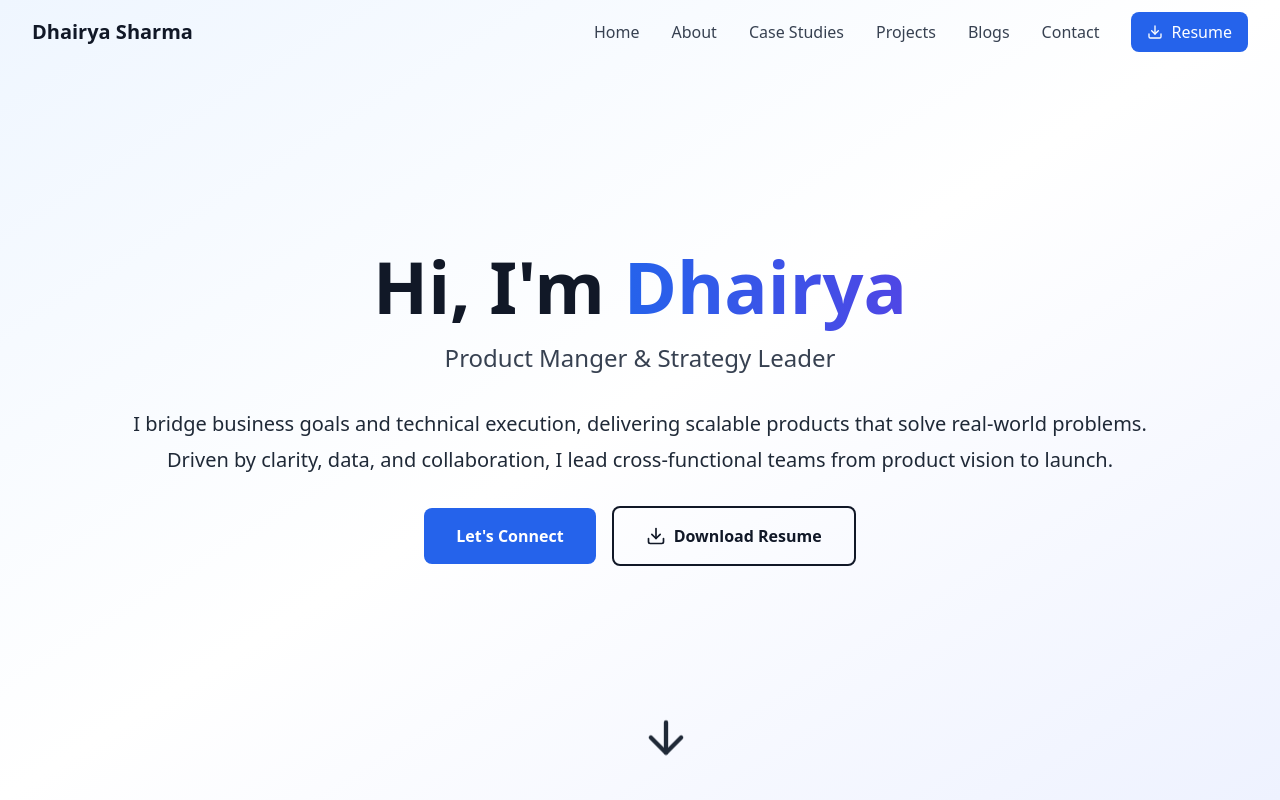
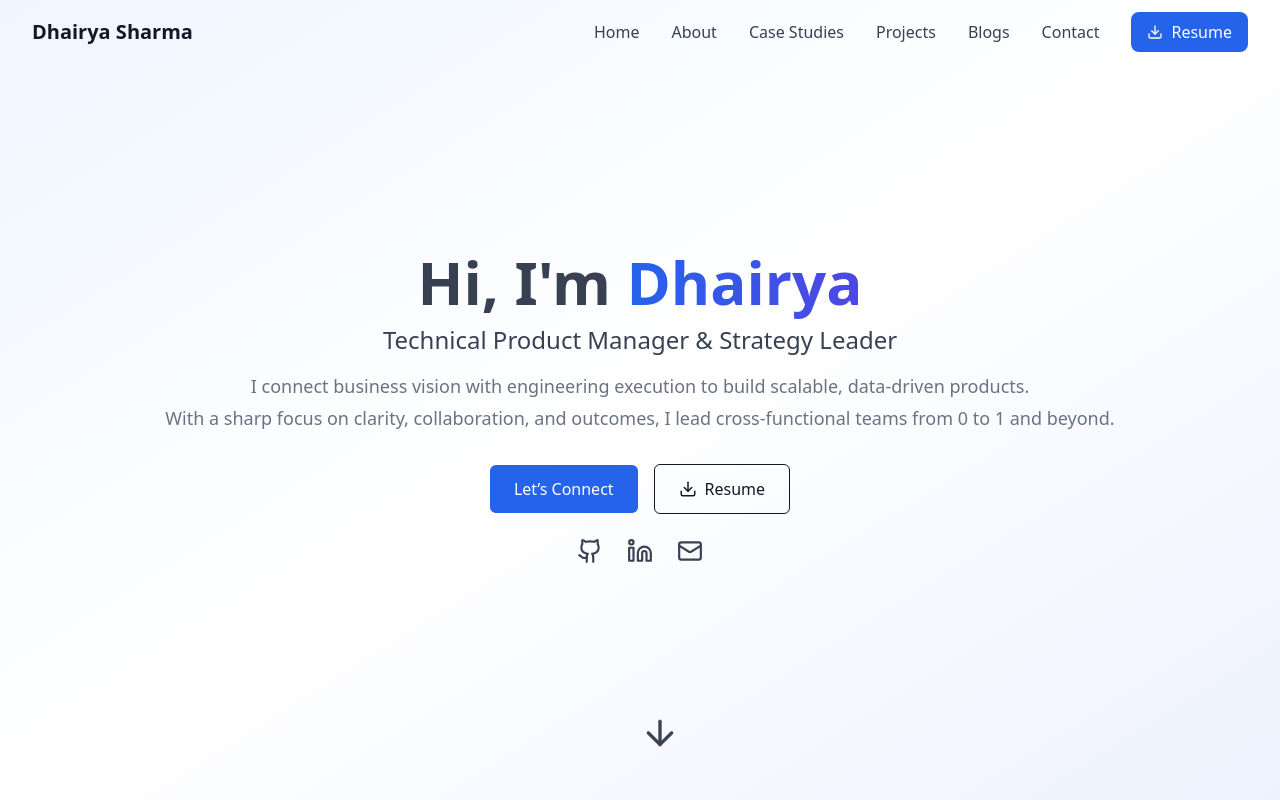
Before and after one commit to dhairyas17/portfolio-website, a React (Vite) app: page / in a window 1280 px wide. Shown: the top 800 px of the page. Built offline with nearby package versions, Linux system fonts and the light colour scheme.

Commit message:
Fixed-UI-issues

```diff
--- a/src/App.tsx
+++ b/src/App.tsx
@@ -2,7 +2,7 @@ import { BrowserRouter as Router, Routes, Route, useLocation } from 'react-route
 import { AnimatePresence } from 'framer-motion';
 
 import Header from './components/Header';
-import Footer from './components/Footer';
+// import Footer from './components/Footer';
 import ScrollToTop from './components/ScrollToTop';
 
 import Home from './pages/Home';
@@ -44,7 +44,7 @@ function App() {
         <main className="flex-grow">
           <AppRoutes />
         </main>
-        <Footer />
+        {/* <Footer /> */}
       </div>
     </Router>
   );
--- a/src/pages/Contact.tsx
+++ b/src/pages/Contact.tsx
@@ -1,6 +1,15 @@
 import React, { useState } from 'react';
 import { motion } from 'framer-motion';
-import { Mail, Phone, MapPin, Linkedin, Github, Twitter, Send, CheckCircle } from 'lucide-react';
+import {
+  Mail,
+  Calendar,
+  MapPin,
+  Linkedin,
+  Github,
+  Twitter,
+  Send,
+  CheckCircle
+} from 'lucide-react';
 
 const Contact = () => {
   const [formData, setFormData] = useState({
@@ -13,12 +22,13 @@ const Contact = () => {
 
   const handleSubmit = (e: React.FormEvent) => {
     e.preventDefault();
-    // Handle form submission here
     setIsSubmitted(true);
     setTimeout(() => setIsSubmitted(false), 3000);
   };
 
-  const handleChange = (e: React.ChangeEvent<HTMLInputElement | HTMLTextAreaElement | HTMLSelectElement>) => {
+  const handleChange = (
+    e: React.ChangeEvent<HTMLInputElement | HTMLTextAreaElement | HTMLSelectElement>
+  ) => {
     setFormData({
       ...formData,
       [e.target.name]: e.target.value
@@ -33,10 +43,10 @@ const Contact = () => {
       link: 'mailto:dhairya@example.com'
     },
     {
-      icon: Phone,
-      label: 'Phone',
-      value: '+1 (555) 123-4567',
-      link: 'tel:+15551234567'
+      icon: Calendar,
+      label: 'Schedule Meeting',
+      value: 'Book a call',
+      link: 'https://calendly.com/dhairya/30min' // Replace with your actual scheduling link
     },
     {
       icon: MapPin,
@@ -85,7 +95,7 @@ const Contact = () => {
         >
           <h1 className="text-5xl font-bold text-gray-900 mb-6">Let's Connect</h1>
           <p className="text-xl text-gray-600 max-w-6xl mx-auto">
-          Interested in collaborating or chatting about product, AI, or tech? Feel free to reach out! <br /><br />
+            Interested in collaborating or chatting about product, AI, or tech? Feel free to reach out! <br /><br />
           </p>
         </motion.div>
 
@@ -113,7 +123,6 @@ const Contact = () => {
                   </div>
                 </motion.div>
               ) : (
-
                 <form onSubmit={handleSubmit} className="space-y-11">
                   <div className="grid grid-cols-1 md:grid-cols-2 gap-6">
                     <div>
@@ -209,7 +218,7 @@ const Contact = () => {
             <div className="bg-gradient-to-br from-blue-50 to-indigo-50 rounded-2xl p-8">
               <h3 className="text-2xl font-bold text-gray-900 mb-6">Get in Touch</h3>
               <div className="space-y-4">
-                {contactInfo.map((item, index) => (
+                {contactInfo.map((item) => (
                   <motion.a
                     key={item.label}
                     href={item.link}
@@ -253,7 +262,6 @@ const Contact = () => {
                 Connect with me on social media for the latest updates on my projects and insights into product strategy.
               </p>
             </div>
-
           </motion.div>
         </div>
       </div>
--- a/src/pages/Home.tsx
+++ b/src/pages/Home.tsx
@@ -2,6 +2,7 @@ import React, { useEffect } from 'react';
 import { motion } from 'framer-motion';
 import { ArrowDown, ExternalLink, Download, MapPin, Calendar, Users, TrendingUp } from 'lucide-react';
 import { Link, useLocation, useNavigate } from 'react-router-dom';
+import { Github, Linkedin, Mail } from 'lucide-react';
 
 const Home = () => {
   const scrollToAbout = () => {
@@ -126,66 +127,104 @@ const Home = () => {
       exit={{ opacity: 0 }}
       transition={{ duration: 0.5 }}
     >
+
+
 {/* Hero Section */}
-      <section id="home" className="min-h-screen flex items-center justify-center bg-gradient-to-br from-blue-50 via-white to-indigo-50 pt-16">
-        <div className="max-w-7xl mx-auto px-4 sm:px-6 lg:px-8 text-center">
+<section
+  id="home"
+  className="relative min-h-screen flex items-center justify-center bg-gradient-to-br from-blue-50 via-white to-indigo-50 pt-16 px-4"
+>
+  <div className="max-w-5xl w-full mx-auto text-center">
     <motion.div
       initial={{ y: 50, opacity: 0 }}
       animate={{ y: 0, opacity: 1 }}
       transition={{ duration: 0.8, delay: 0.2 }}
     >
-            <h1 className="text-5xl md:text-7xl font-bold text-gray-900 mb-5">
+      <h1 className="text-5xl md:text-6xl font-bold text-gray-700 mb-3">
         Hi, I'm{' '}
         <span className="text-transparent bg-clip-text bg-gradient-to-r from-blue-600 to-indigo-600">
           Dhairya
         </span>
       </h1>
-            <h2 className="text-2xl md:text-2xl text-gray-700 mb-9">
-              Product Manger & Strategy Leader
+      <h2 className="text-xl md:text-2xl text-gray-700 mb-4 font-medium">
+        Technical Product Manager & Strategy Leader
       </h2>
-            <p className="text-xl text-gray-800 mb-2 max-w-6xl mx-auto">
-              I bridge business goals and technical execution, delivering scalable products that solve real-world problems.
+
+      <p className="text-base md:text-lg text-gray-500 mb-1 max-w-6xl mx-auto leading-relaxed">
+        I connect business vision with engineering execution to build scalable, data-driven products.
       </p>
-            <p className="text-xl text-gray-800 mb-8 max-w-6xl mx-auto">
-              Driven by clarity, data, and collaboration, I lead cross-functional teams from product vision to launch.
+
+      <p className="text-base md:text-lg text-gray-500 mb-8 max-w-6xl mx-auto leading-relaxed">
+        With a sharp focus on clarity, collaboration, and outcomes, I lead cross-functional teams from 0 to 1 and beyond.
       </p>
     </motion.div>
 
     <motion.div
-            className="flex flex-col sm:flex-row gap-4 justify-center items-center mb-12"
+      className="flex flex-col sm:flex-row gap-4 justify-center items-center mb-6"
       initial={{ y: 30, opacity: 0 }}
       animate={{ y: 0, opacity: 1 }}
       transition={{ duration: 0.8, delay: 0.6 }}
     >
       <Link
         to="/contact"
-              className="inline-flex items-center gap-2 bg-blue-600 text-white px-8 py-4 rounded-lg hover:bg-blue-700 transition-all transform hover:scale-105 font-semibold"
+        className="inline-flex items-center gap-2 bg-blue-600 text-white px-6 py-3 rounded-md hover:bg-blue-700 transition-transform transform hover:scale-105 font-medium"
       >
-              Let's Connect
+        Let’s Connect
       </Link>
       <a
         href="/resume.pdf"
         target="_blank"
         rel="noopener noreferrer"
-              className="inline-flex items-center gap-2 border-2 border-gray-900 text-gray-900 px-8 py-4 rounded-lg hover:bg-gray-900 hover:text-white transition-all transform hover:scale-105 font-semibold"
+        className="inline-flex items-center gap-2 border border-gray-900 text-gray-900 px-6 py-3 rounded-md hover:bg-gray-900 hover:text-white transition-transform transform hover:scale-105 font-medium"
       >
-              <Download size={20} />
-              Download Resume
+        <Download size={18} />
+        Resume
       </a>
     </motion.div>
 
     <motion.div
-            className="animate-bounce cursor-pointer absolute bottom-8 left-1/2 transform -translate-x-1/2"
+      className="flex justify-center items-center gap-6 mb-12"
+      initial={{ opacity: 0, y: 20 }}
+      animate={{ opacity: 1, y: 0 }}
+      transition={{ duration: 0.8, delay: 0.9 }}
+    >
+      <a
+        href="https://github.com/your-username"
+        target="_blank"
+        rel="noopener noreferrer"
+        className="text-gray-700 hover:text-gray-900 transition-transform transform hover:scale-110"
+      >
+        <Github size={26} />
+      </a>
+      <a
+        href="https://linkedin.com/in/your-username"
+        target="_blank"
+        rel="noopener noreferrer"
+        className="text-gray-700 hover:text-blue-700 transition-transform transform hover:scale-110"
+      >
+        <Linkedin size={26} />
+      </a>
+      <a
+        href="mailto:your@email.com"
+        className="text-gray-700 hover:text-red-600 transition-transform transform hover:scale-110"
+      >
+        <Mail size={26} />
+      </a>
+    </motion.div>
+
+    <motion.div
+      className="animate-bounce absolute bottom-10 left-1/2 transform -translate-x-1/2 cursor-pointer"
       onClick={scrollToAbout}
       initial={{ opacity: 0 }}
       animate={{ opacity: 1 }}
       transition={{ duration: 0.8, delay: 1 }}
     >
-            <ArrowDown size={52} className="text-gray-800" />
+      <ArrowDown size={40} className="text-gray-700" />
     </motion.div>
-
   </div>
 </section>
+
+
 
       {/* About Section */}
       <section id="about" className="py-20 bg-white">
```
Also changed, not shown: assets/headshot.jpeg (added). Lines whose indentation alone changed are shown as unchanged.
